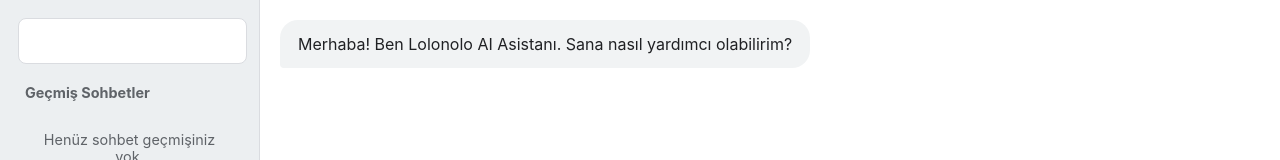
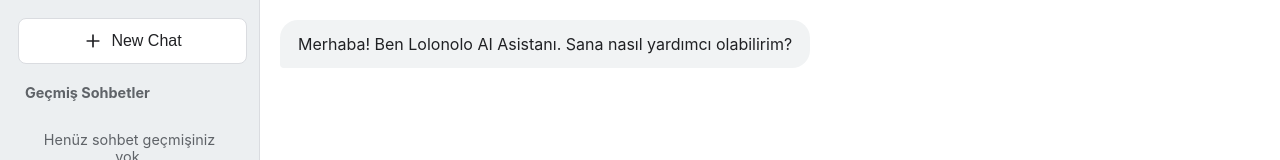
Before and after one commit to lolonolo/ai-lolonolo, a plain HTML site: page index.html in a window 1280 px wide. Shown: the top 160 px of the page. Drawn offline with Linux system fonts and the light colour scheme.

Commit message:
Update index.html

```diff
--- a/index.html
+++ b/index.html
@@ -50,6 +50,7 @@
             border-radius: 8px;
             cursor: pointer;
             background-color: var(--container-bg);
+            color: var(--primary-text); /* <--- EKLEMENİZ GEREKEN SATIR BU */
             transition: background-color 0.2s;
         }
         .new-chat-btn:hover {
```
